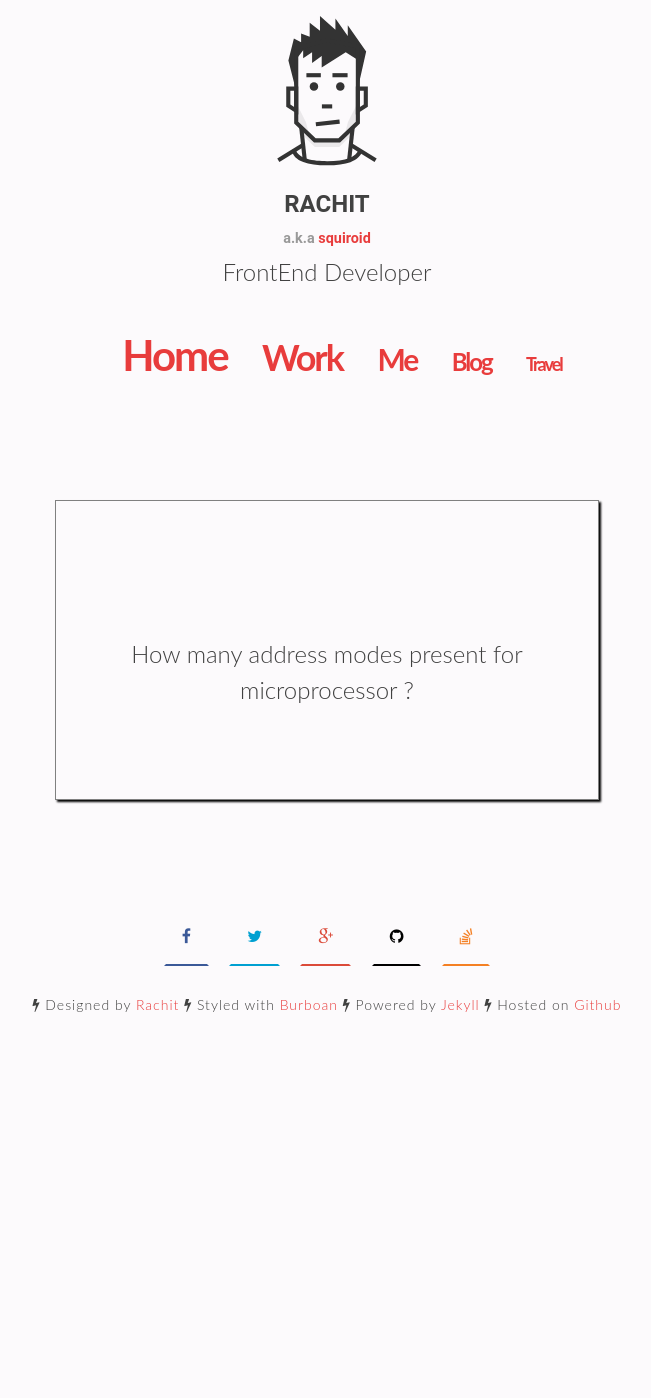
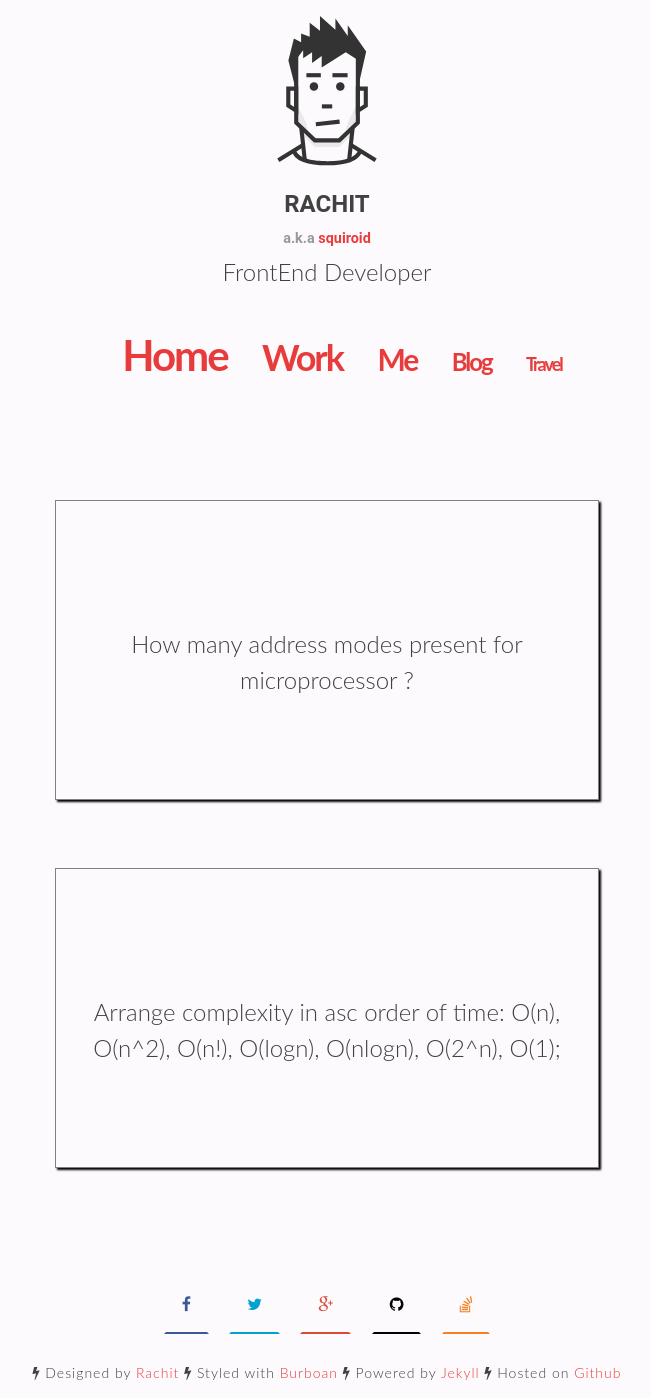
Before and after one commit to rachitGulati/rachitgulati.github.io, a Jekyll site: the page built from quiz/index.html, in a window 1280 px wide. Shown: the whole page, without its empty margins (313-964 px from the left). Built offline with Jekyll 4.4.1, drawn with Linux system fonts in a browser that asks for light colours; before the commit the page ends 1030 px from its top, so only the background shows below that.

Commit message:
Added new flip card

```diff
--- a/_config.yml
+++ b/_config.yml
@@ -83,3 +83,8 @@ quiz:
   link: "/quiz/2016/11/ques1/"
   question: "How many address modes present for microprocessor ?"
   answer: "There are five only."
+- category: "theory"
+  set: "one"
+  link: "/quiz/2016/11/ques2/"
+  question: "Arrange complexity in asc order of time: O(n), O(n^2), O(n!), O(logn), O(nlogn), O(2^n), O(1);"
+  answer: "O(1) < O(logn) < O(n) < O(nlogn) < O(n^2) < O(2^n) < O(n!)"
--- a/_posts/quiz/2016-11-27-1.markdown
+++ b/_posts/quiz/2016-11-27-1.markdown
@@ -1,6 +1,6 @@
 ---
 layout: post
-title:  "Quiz Set1"
+title:  "Quiz Set1 (Question1)"
 date:   2016-11-27 05:45:59
 slug: ques1
 category: flash_cards
--- a/_sass/_quiz.scss
+++ b/_sass/_quiz.scss
@@ -23,6 +23,7 @@
   position: absolute;
   text-align: center;
   -webkit-backface-visibility: hidden;
+  padding: 0px 20px;
 }
 
 .flip-back p, .flip-front p{
--- a/quiz/index.html
+++ b/quiz/index.html
@@ -5,7 +5,7 @@ title: Flash Cards
 ---
 
 {% for quiz in site.quiz %}
-<div class="flip-card"  id="flip-card">
+<div class="flip-card">
   <div class="flip-front">
     <p>{{quiz.question}}</p>
   </div>
```
Also changed, not shown: other parts of quiz/index.html (+6 -2 lines), _posts/quiz/2016-11-27-2.markdown (added, +12 -0 lines). Lines whose indentation alone changed are shown as unchanged.
